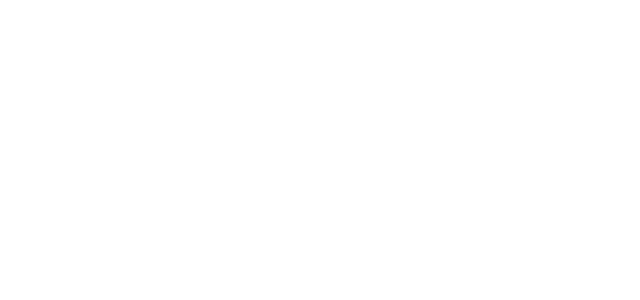
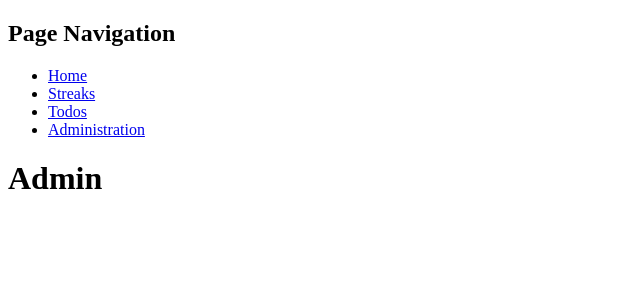
Before and after one commit to rpsloup/task-manager, a React (Create React App) app in the folder client/: page /admin in a window 1280 px wide. Before the commit this address had no page. Shown: the top 300 px of the page, without its empty margins (0-640 px from the left). Built offline with nearby package versions, Linux system fonts and the light colour scheme.

Commit message:
FE: Creating the Administration page

```diff
--- a/client/src/App.tsx
+++ b/client/src/App.tsx
@@ -3,6 +3,7 @@
 import HomePage from './pages/HomePage';
 import StreaksPage from './pages/StreaksPage';
 import TodosPage from './pages/TodosPage';
+import AdminPage from './pages/AdminPage';
 
 const App = (): JSX.Element =>
   (
@@ -10,6 +11,7 @@
       <Route path="/" element={<HomePage />} />
       <Route path="/streaks" element={<StreaksPage />} />
       <Route path="/todos" element={<TodosPage />} />
+      <Route path="/admin" element={<AdminPage />} />
     </Routes>
   );
 
--- a/client/src/components/blocks/PageNavigation/PageNavigation.component.tsx
+++ b/client/src/components/blocks/PageNavigation/PageNavigation.component.tsx
@@ -8,6 +8,7 @@
         <li><Link to="/">Home</Link></li>
         <li><Link to="/streaks">Streaks</Link></li>
         <li><Link to="/todos">Todos</Link></li>
+        <li><Link to="/admin">Administration</Link></li>
       </ul>
     </nav>
   );
--- /dev/null
+++ b/client/src/pages/AdminPage.tsx
@@ -0,0 +1,10 @@
+import DefaultLayout from '../layouts/DefaultLayout';
+
+const AdminPage = (): JSX.Element =>
+  (
+    <DefaultLayout>
+      <h1>Admin</h1>
+    </DefaultLayout>
+  );
+
+export default AdminPage;
```
